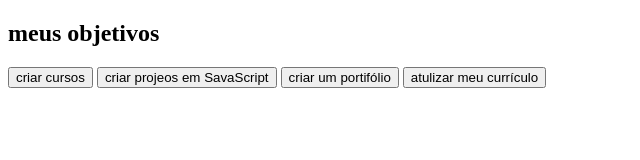
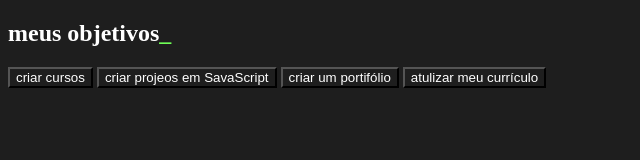
Before and after one commit to andrepipino/3-F-2k24, a plain HTML site: page index.html in a window 1280 px wide. Shown: the whole page, without its empty margins (0-640 px from the left). Drawn offline with Linux system fonts and the light colour scheme.

Commit message:
Add files via upload

```diff
--- a/index.html
+++ b/index.html
@@ -5,10 +5,11 @@
     <meta http-equiv="X-UA-Compatible" content="IE=edge">
     <meta name="viewport" content="width=device-width, initial-scale=1.0">
     <title>meus projetos para o ano</title>
+    <link rel="stylesheet" href="style.css">
 </head>
 <body>
     <section clss= "conteudo-principal">
-        <h2 class="titulo-principal">meus objetivos</h2>
+        <h2 class="titulo-principal">meus objetivos<span>_</span></h2>
         <div class="botoes">
             <button class="botao">criar cursos</button>
             <button class="botao">criar projeos em SavaScript</button>
--- a/style.css
+++ b/style.css
@@ -0,0 +1,22 @@
+:root{
+    /*nomedavariável: valor */
+    --cor-de-fundo: #1e1e1e;
+    --verde: #6FFF57;
+    --branco: #FFFFFF;
+    --botão-ativo:  #3A3753;
+    --botão-inativo: rgba(58,55,94,0,3);
+    --texto-fundo:rgba(58,55,4,0,3);
+}
+ *{
+     background-color: var(--cor-de-fundo);
+     color: var(--branco);
+}
+span{
+    color:var(--verde);
+}
+.conteudo-principal{
+    display: flex;
+    flex-direction: column;
+    justify-content: center;
+    align-items: center;
+}
```
